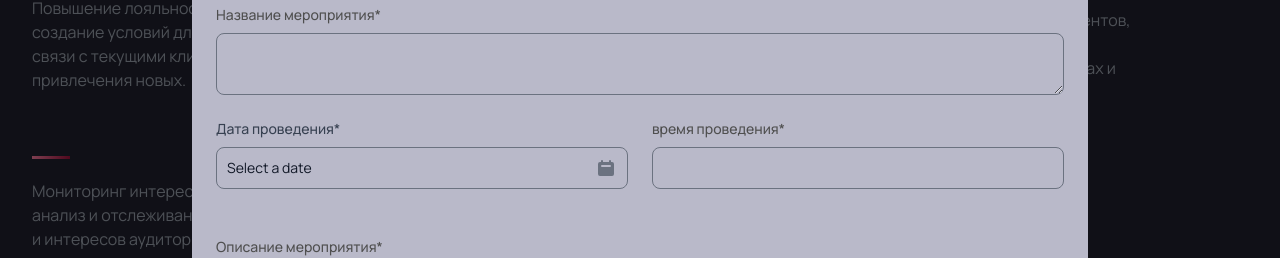
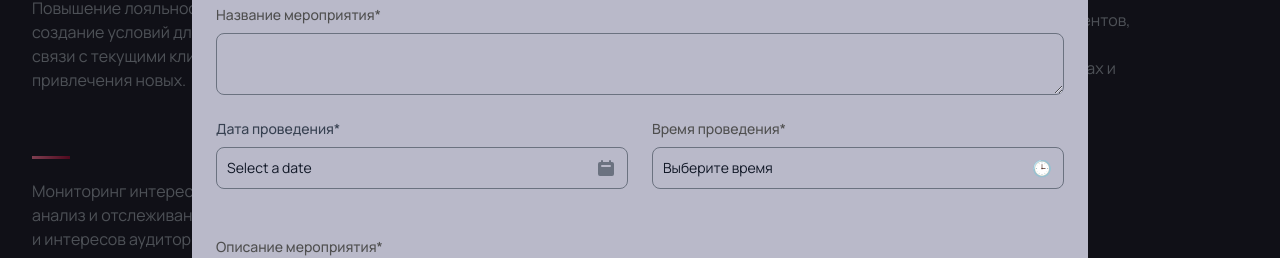
Before and after one commit to SardorbekCoder07/Bookers_web, a Next.js app in the folder my-app/: page / in a window 1280 px wide. Both pictures are taken after a click on the button "Отправить заявку". Shown: the part 3292-3550 px from the top of the page. Built offline with nearby package versions, Linux system fonts and the light colour scheme.

Commit message:
gggggggg

```diff
--- a/my-app/src/Components/SelectInput/page.tsx
+++ b/my-app/src/Components/SelectInput/page.tsx
@@ -45,7 +45,7 @@ const SelectInput: React.FC<SelectInputProps> = ({ label, id, options }) => {
       </button>
       {isOpen && (
         <ul
-          className={`absolute z-10 mt-1 w-full bg-[#B9B9C9]  rounded-md shadow-2xl shadow-[#2a2829] max-h-60 overflow-y-auto transition-all duration-300 ease-out transform origin-top ${isOpen ? 'scale-100 opacity-100' : 'scale-95 opacity-0'
+          className={`absolute z-10 mt-1 w-full bg-[#B9B9C9]  rounded-2xl shadow-2xl shadow-[#2a2829] max-h-60 overflow-y-auto transition-all duration-300 ease-out transform origin-top ${isOpen ? 'scale-100 opacity-100' : 'scale-95 opacity-0'
             }`}
         >
           {options.map((option, index) => (
--- /dev/null
+++ b/my-app/src/Components/TimePicker/page.tsx
@@ -0,0 +1,139 @@
+import { useState } from "react";
+
+interface TimePickerProps {
+    label?: string;
+}
+
+interface TimeOption {
+    id: number;
+    name: string;
+}
+
+const TimePicker: React.FC<TimePickerProps> = ({ label = "Время проведения*" }) => {
+    const [isOpen, setIsOpen] = useState<boolean>(false);
+    const [selectedHour, setSelectedHour] = useState<TimeOption | null>(null);
+    const [selectedMinute, setSelectedMinute] = useState<TimeOption | null>(null);
+    const [hoveredHour, setHoveredHour] = useState<number | null>(null);
+
+    const toggleDropdown = () => setIsOpen(!isOpen);
+
+    const hours: TimeOption[] = [
+        { id: 1, name: "1 ч." },
+        { id: 2, name: "2 ч." },
+        { id: 3, name: "3 ч." },
+        { id: 4, name: "4 ч." },
+        { id: 5, name: "5 ч." },
+        { id: 6, name: "6 ч." },
+    ];
+
+    const minutes: TimeOption[] = [
+        { id: 1, name: "0 мин." },
+        { id: 2, name: "5 мин." },
+        { id: 3, name: "10 мин." },
+        { id: 4, name: "15 мин." },
+        { id: 5, name: "30 мин." },
+        { id: 6, name: "45 мин." },
+    ];
+
+    const getMinutesForHour = (hourId: number) => {
+        return minutes.filter(minute => minute.id === hourId);
+    };
+
+    const handleHourClick = (hour: TimeOption) => {
+        setSelectedHour(hour);
+        const matchingMinutes = getMinutesForHour(hour.id);
+        if (matchingMinutes.length > 0) {
+            setSelectedMinute(matchingMinutes[0]);
+        }
+        if (selectedMinute) {
+            setIsOpen(false);
+        }
+    };
+
+    const handleMinuteClick = (minute: TimeOption) => {
+        setSelectedMinute(minute);
+        if (selectedHour) {
+            setIsOpen(false);
+        }
+    };
+
+    const handleHourMouseEnter = (hourId: number) => {
+        setHoveredHour(hourId);
+    };
+
+    const handleHourMouseLeave = () => {
+        setHoveredHour(null);
+    };
+
+    return (
+        <div className="relative w-full">
+            <div className="mb-2">
+                <label className="block text-sm font-medium text-[#4F4F4F] mb-2">
+                    {label}
+                </label>
+                <div className="relative">
+                    <input
+                        type="text"
+                        readOnly
+                        value={
+                            selectedHour && selectedMinute
+                                ? `${selectedHour.name} ${selectedMinute.name}`
+                                : "Выберите время"
+                        }
+                        onClick={toggleDropdown}
+                        className="bg-[#B9B9C9] border text-gray-900 text-sm rounded-lg focus:ring-[#9C0B35] focus:border-[#9C0B35] block w-full p-2.5"
+                    />
+                    <button
+                        onClick={toggleDropdown}
+                        className="absolute inset-y-0 right-0 px-3 flex items-center text-gray-900"
+                    >
+                        🕒
+                    </button>
+                </div>
+            </div>
+
+            {isOpen && (
+                <div className="absolute bg-[#B9B9C9] border rounded-lg right-0 shadow-md mt-1 w-[70%] z-10 p-4">
+                    <div className="flex gap-3 justify-between">
+                        <div className="w-1/2">
+                            <span className="block text-sm font-medium text-gray-900 mb-2">
+                                Часы
+                            </span>
+                            <ul className="overflow-y-auto">
+                                {hours.map((hour) => (
+                                    <li
+                                        key={hour.id}
+                                        onClick={() => handleHourClick(hour)}
+                                        onMouseEnter={() => handleHourMouseEnter(hour.id)}
+                                        onMouseLeave={handleHourMouseLeave}
+                                        className={`cursor-pointer mt-2 px-4 py-2 hover:bg-[#9C0B35] text-center rounded-xl hover:text-white transition-colors duration-300 ${selectedHour?.id === hour.id ? 'bg-[#9C0B35] text-white' : ''}`}
+                                    >
+                                        {hour.name}
+                                    </li>
+                                ))}
+                            </ul>
+                        </div>
+                        <div className="w-1/2">
+                            <span className="block text-sm font-medium text-gray-900 mb-2">
+                                Минуты
+                            </span>
+                            <ul className="overflow-y-auto">
+                                {minutes.map((minute) => (
+                                    <li
+                                        key={minute.id}
+                                        onClick={() => handleMinuteClick(minute)}
+                                        className={`cursor-pointer mt-2 px-4 py-2 hover:bg-[#9C0B35] text-center rounded-xl hover:text-white transition-colors duration-300 ${selectedMinute?.id === minute.id || (hoveredHour !== null && minute.id === hoveredHour) ? 'bg-[#9C0B35] text-white' : ''}`}
+                                    >
+                                        {minute.name}
+                                    </li>
+                                ))}
+                            </ul>
+                        </div>
+                    </div>
+                </div>
+            )}
+        </div>
+    );
+};
+
+export default TimePicker;
--- a/my-app/src/app/page.tsx
+++ b/my-app/src/app/page.tsx
@@ -16,6 +16,7 @@ import { useFormStore } from '@/Store/store';
 import SelectInput from '@/components/SelectInput/page';
 import { log } from 'console';
 import DatePickerInput from '@/components/DatePicker/page';
+import TimePicker from '@/components/TimePicker/page';
 
 export default function Home() {
   const { name, setName, textAreaValue, setTextAreaValue, selectedDate, setSelectedDate } = useFormStore()
@@ -111,13 +112,16 @@ export default function Home() {
               onChange={setSelectedDate}
               required
             />
-            <TextInput
+            {/* <TextInput
               label="время проведения*"
               id="phone"
               value=""
               onChange={() => { }}
               required
+            /> */}
+            <TimePicker
             />
+
           </div>
           <TextArea
             label="Описание мероприятия*"
```
